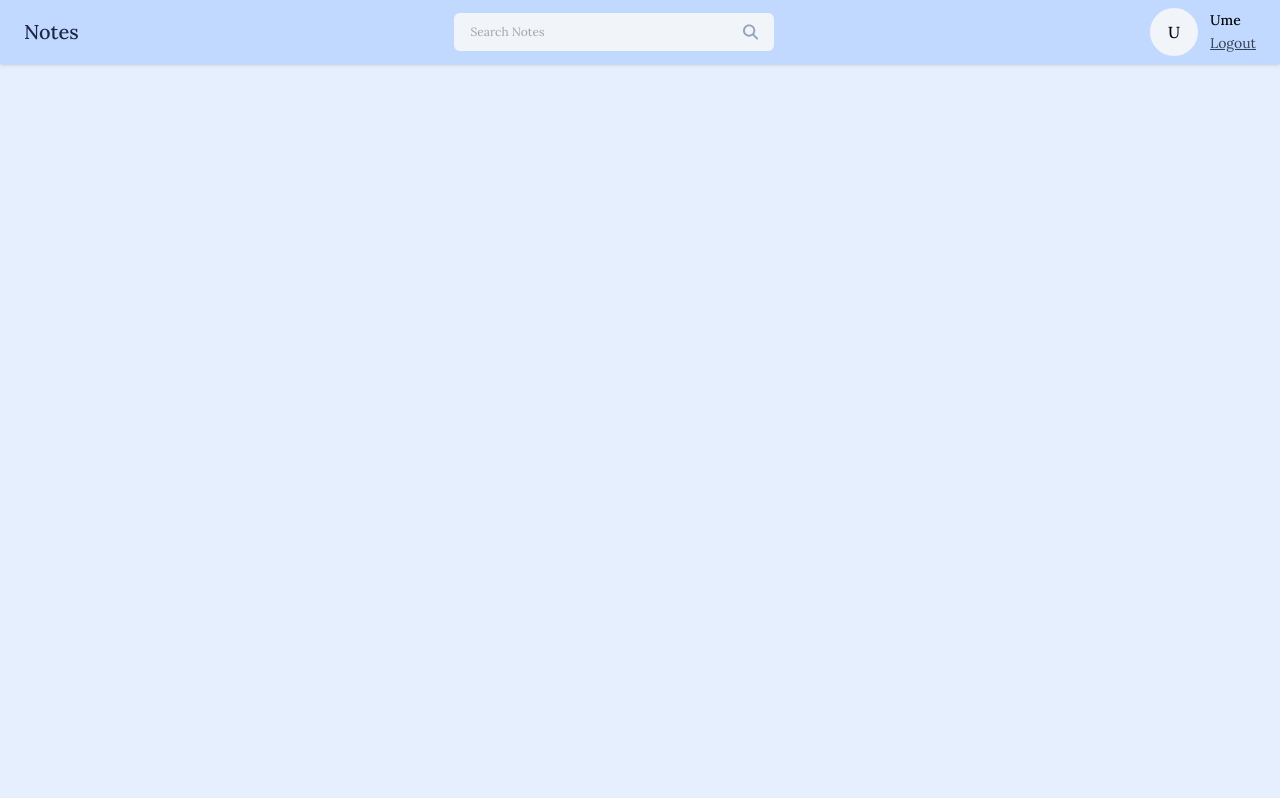
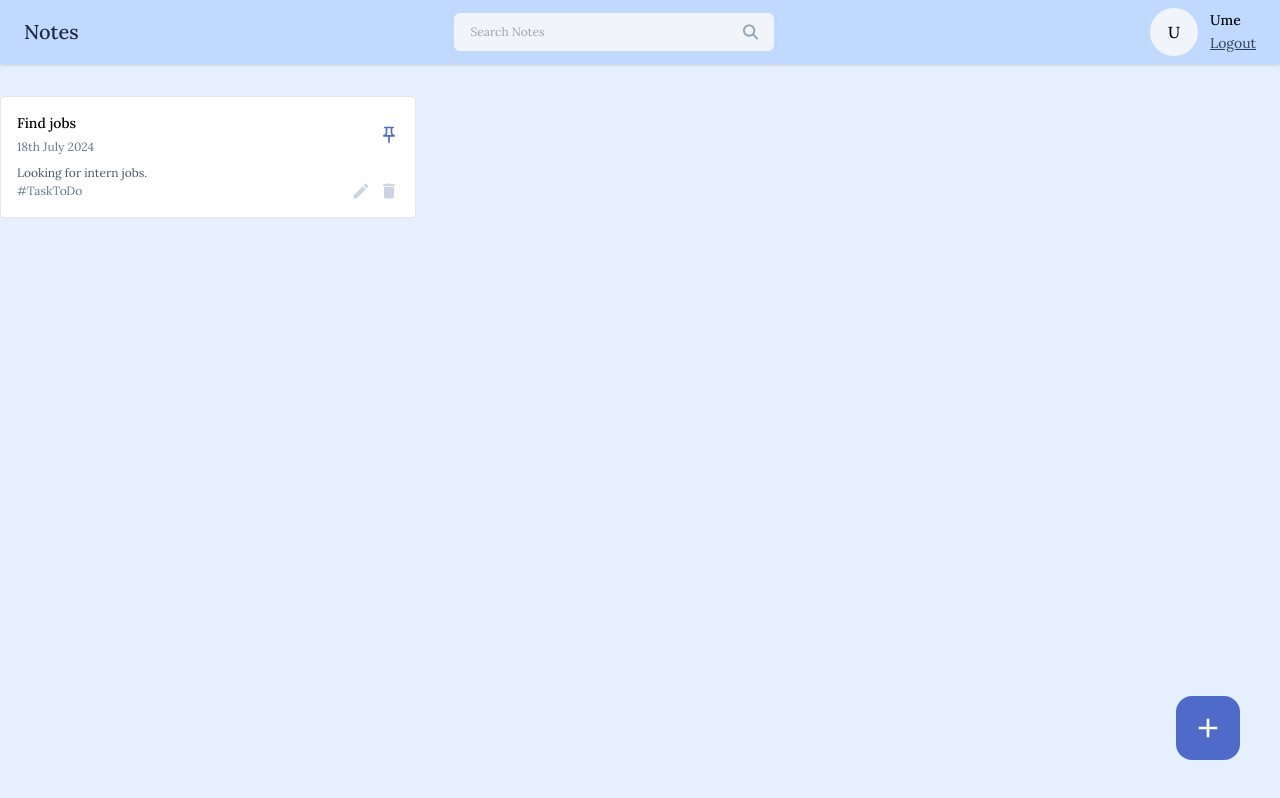
Before and after one commit to ume-meu/note, a React (Vite) app in the folder frontend/note-app/: page /dashboard in a window 1280 px wide. Built offline with nearby package versions, Linux system fonts and the light colour scheme; a web font is replaced by a local one.

Commit message:
note card UI

```diff
--- /dev/null
+++ b/frontend/note-app/src/components/Cards/NoteCard.jsx
@@ -0,0 +1,45 @@
+import React from "react";
+import { MdOutlinePushPin, MdCreate, MdDelete } from "react-icons/md";
+
+const NoteCard = ({
+  title,
+  date,
+  content,
+  tags,
+  isPinned,
+  onEdit,
+  onDelete,
+  onPinNote,
+}) => {
+  return (
+    <div className="border rounded p-4 bg-white hover:shadow-xl transition-all ease-in-out">
+      <div className="flex items-center justify-between">
+        <div>
+          <h6 className="text-sm font-medium">{title}</h6>
+          <span className="text-xs text-slate-500">{date}</span>
+        </div>
+
+        <MdOutlinePushPin className={`icon-btn ${isPinned ? 'text-primary' : 'text-slate-300'}`} onClick={onPinNote} />
+      </div>
+
+      <p className="text-xs text-slate-600 mt-2">{content?.slice(0, 60)}</p>
+
+      <div className="flex items-center justify-between">
+        <div className="text-xs text-slate-500">{tags}</div>
+
+        <div className="flex items-center gap-2">
+          <MdCreate
+            className="icon-btn hover:text-green-600"
+            onClick={onEdit}
+          />
+          <MdDelete
+            className="icon-btn hover:text-red-500"
+            onClick={onDelete}
+          />
+        </div>
+      </div>
+    </div>
+  );
+};
+
+export default NoteCard;
--- a/frontend/note-app/src/index.css
+++ b/frontend/note-app/src/index.css
@@ -36,4 +36,11 @@
     text-shadow: 600;
     background-color: #3a4d93;
   }
+
+  .icon-btn{
+    @apply text-xl text-slate-300 cursor-pointer;
+  }
+  .icon-btn:hover{
+    @apply text-primary;
+  }
 }
--- a/frontend/note-app/src/pages/Home/Home.jsx
+++ b/frontend/note-app/src/pages/Home/Home.jsx
@@ -1,12 +1,33 @@
-import React from 'react'
-import Navbar from '../../components/Navbar/Navbar'
+import React from "react";
+import Navbar from "../../components/Navbar/Navbar";
+import NoteCard from "../../components/Cards/NoteCard";
+import { MdAdd } from "react-icons/md";
 
 const Home = () => {
   return (
     <>
-      <Navbar/>
+      <Navbar />
+
+      <div className="container mx-auto">
+        <div className="grid grid-cols-3 gap-4 mt-8">
+          <NoteCard
+            title="Find jobs"
+            date="18th July 2024"
+            content="Looking for intern jobs."
+            tags="#TaskToDo"
+            isPinned={true}
+            onEdit={() => {}}
+            onDelete={() => {}}
+            onPinNote={() => {}}
+          />
+        </div>
+      </div>
+
+      <button className="w-16 h-16 flex items-center justify-center rounded-2xl bg-primary hover:bg-blue-600 absolute right-10 bottom-10" onClick={() => {}}>
+        <MdAdd className="text-[32px] text-white" />
+      </button>
     </>
-  )
-}
+  );
+};
 
-export default Home
+export default Home;
```
